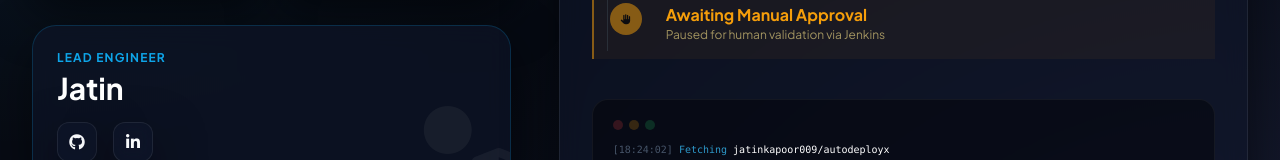
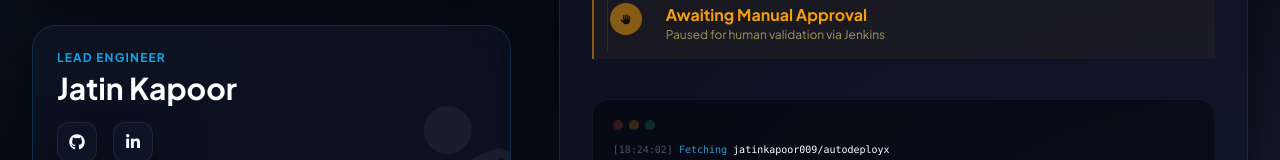
Before and after one commit to jatinkapoor009/autodeployx, a plain HTML site: page index.html in a window 1280 px wide. Shown: the part 514-674 px from the top of the page. Drawn offline with nearby package versions, Linux system fonts and the light colour scheme.

Commit message:
Update name from 'Jatin' to 'Jatin Kapoor'

```diff
--- a/index.html
+++ b/index.html
@@ -101,7 +101,7 @@
                 <div class="glass-card p-6 rounded-3xl border-sky-500/20 relative overflow-hidden group">
                     <div class="relative z-10">
                         <p class="text-xs text-sky-500 font-bold mb-1 uppercase tracking-widest">Lead Engineer</p>
-                        <h2 class="text-3xl font-bold text-white mb-4">Jatin</h2>
+                        <h2 class="text-3xl font-bold text-white mb-4">Jatin Kapoor</h2>
                         <div class="flex gap-4">
                             <a href="https://github.com/jatinkapoor009" target="_blank" class="w-10 h-10 rounded-xl glass-card flex items-center justify-center hover:bg-white hover:text-black transition-all">
                                 <i class="fab fa-github"></i>
```
